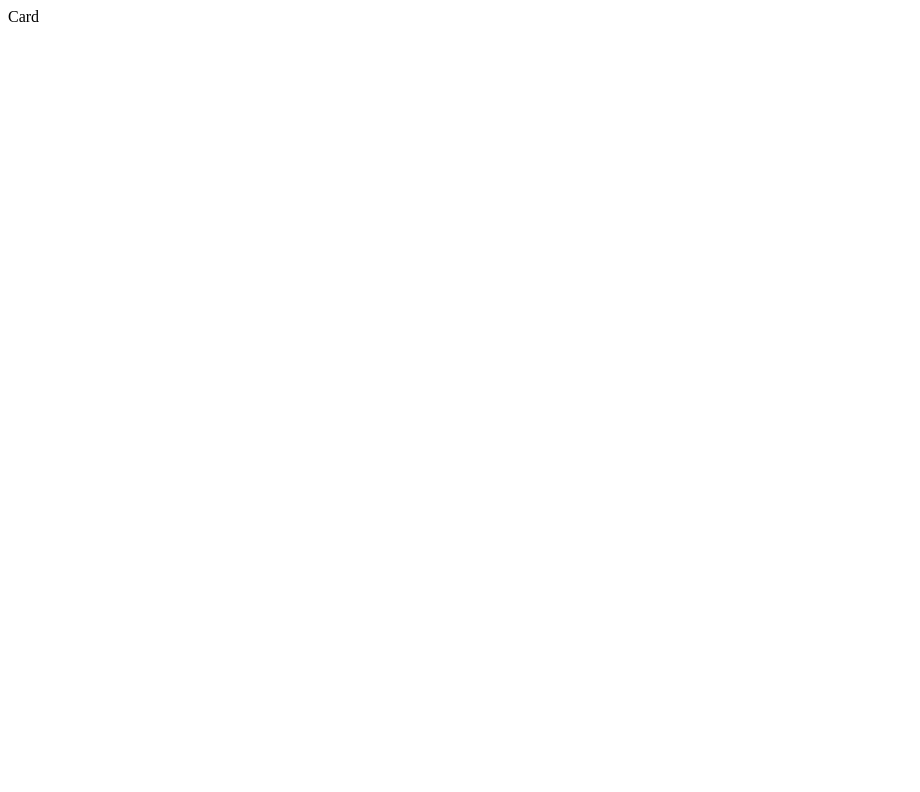
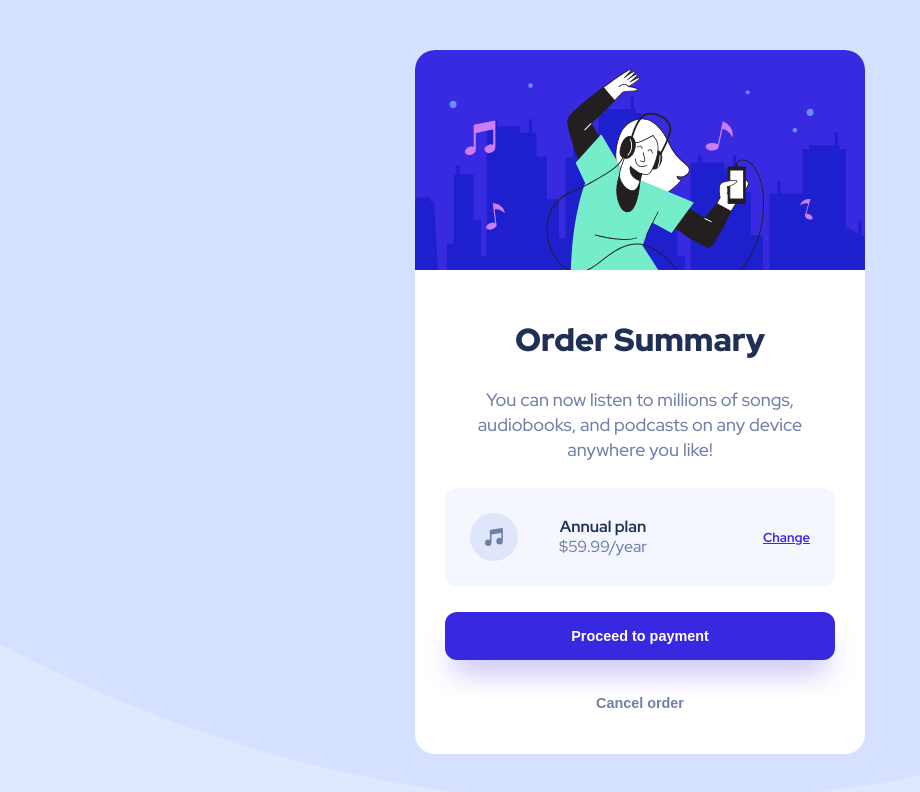
Before and after one commit to guzzye13/order-summary-component, a plain HTML site: page index.html in a window 1280 px wide. Shown: the whole page, without its empty margins (0-920 px from the left). Drawn offline with Linux system fonts and the light colour scheme.

Commit message:
Completed Order Summary

```diff
--- a/index.html
+++ b/index.html
@@ -7,6 +7,24 @@
     <link rel="stylesheet" href="styles.css">
 </head>
 <body>
-    <div class ="card">Card</div>
+    <div class ="card">
+        <img class="hero-image" src="images/illustration-hero.svg" alt="Hero image">
+        <div class="container">
+            <h2 class ="title">Order Summary</h2>
+            <p class="order-description"> You can now listen to millions of songs, audiobooks, and podcasts on
+                any device anywhere you like!
+            </p>
+            <div class="plan-container">
+                <img src="images/icon-music.svg" alt="icon-music">
+                <div class="plan-description">
+                    <strong>Annual plan</strong>
+                    <p>$59.99/year</p>
+                </div>
+                <a href="#">Change</a>
+            </div>
+            <button class="proceed-button">Proceed to payment</button>
+            <button class="cancel-button">Cancel order</button>
+        </div>
+    </div>
 </body>
 </html>
--- a/styles.css
+++ b/styles.css
@@ -1,3 +1,5 @@
+@import url('https://fonts.googleapis.com/css2?family=Red+Hat+Display:wght@500;700;900&display=swap');
+
 :root{
     --pale-blue: hsl(225, 100%, 94%);
     --bright-blue: hsl(245, 75%, 52%);
@@ -5,7 +7,116 @@
     --desaturated-blue: hsl(224, 23%, 55%);
     --dark-blue: hsl(223, 47%, 23%);
 }
+
+* {
+    margin: 0;
+    padding: 0;
+    box-sizing: border-box;
+}
+
+body{
+    background-image: url(./images/pattern-background-desktop.svg);
+    background-repeat: no-repeat;
+    background-size: cover;
+    background-color: var(--pale-blue);
+    font-family: "Red Hat Display", sans-serif;
+    font-size: 16px;
+}
+
 .card{
     width:450px;
     background-color: white;
+    color: var(--desaturated-blue);
+    border-radius: 20px;
+    overflow: hidden;
+    margin: 50px auto;
 }
+
+.title{
+    color: var(--dark-blue);
+    font-weight: 900;
+    font-size: 32px;
+}
+
+.hero-image{
+    width: 100%;
+}
+
+.container{
+    padding: 30px;
+    display: flex;
+    flex-direction: column;
+    justify-content: center;
+    text-align: center;
+    font-size: 18px;
+}
+
+.container > * {
+    margin: 13px 0;
+}
+
+
+.order-description{
+    line-height: 25px;
+}
+
+.plan-container{
+    font-size: 16px;
+    background-color: var(--very-pale-blue);
+    padding: 25px;
+    border-radius: 12px;
+    display: flex;
+    flex-direction: row;
+    justify-content: space-between;
+    align-items: center;
+}
+
+.plan-container a{
+    color: var(--bright-blue);
+    font-size: 13px;
+    font-weight: 700;
+}
+
+.plan-container a:hover {
+    opacity: 0.8;
+    text-decoration: none;
+}
+
+.plan-container strong{
+    color: var(--dark-blue);
+}
+
+button{
+    width: 100%;
+    border: none;
+    font-weight: 700;
+    font-size: 0.9rem;
+    border-radius: 12px;
+    cursor: pointer;
+}
+
+.proceed-button{
+    background-color: var(--bright-blue);
+    padding: 1rem 0;
+    color: white;
+    box-shadow: 0 20px 30px -8px rgb(197 189 245);
+}
+
+.proceed-button:hover {
+    opacity: 0.8;
+}
+
+.cancel-button{
+    background-color: white;
+    color: var(--desaturated-blue);
+    margin-top: 22px;
+}
+
+.cancel-button:hover {
+    color: black;
+}
+
+.plan-description{
+    line-height: 20px;
+    margin-right: 75px;
+}
```
Also changed, not shown: images/icon-music.svg (added), images/illustration-hero.svg (added), images/pattern-background-desktop.svg (added).
